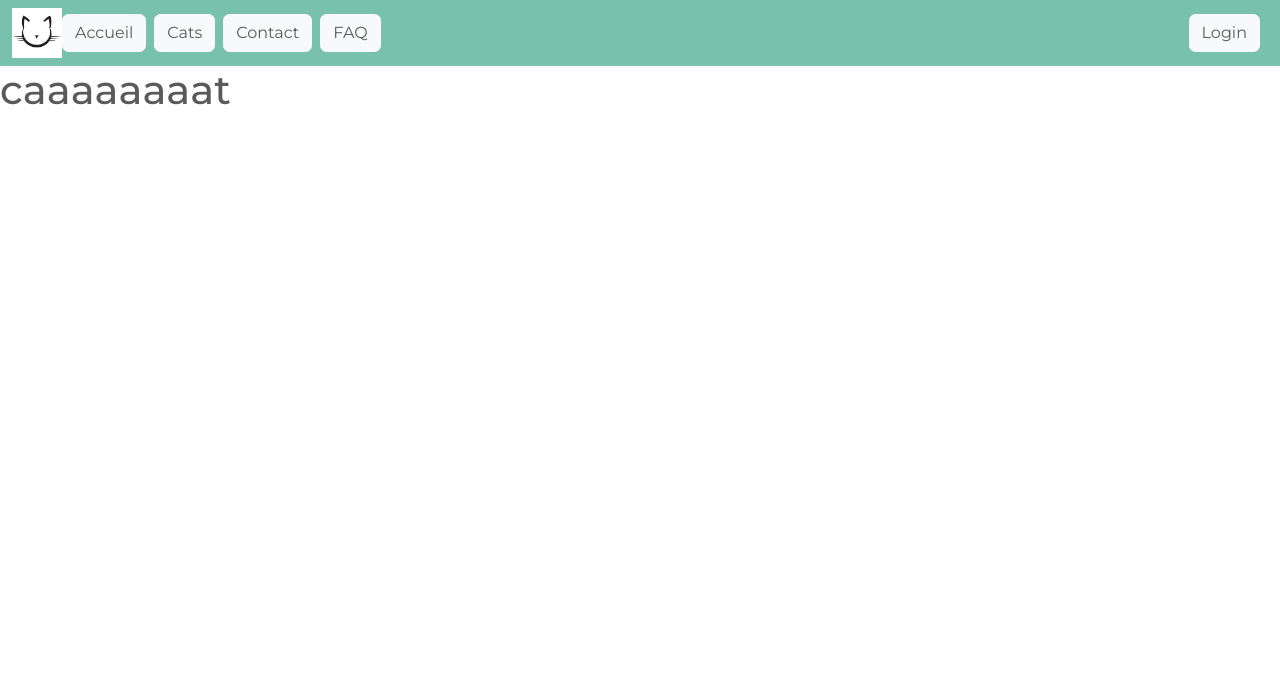
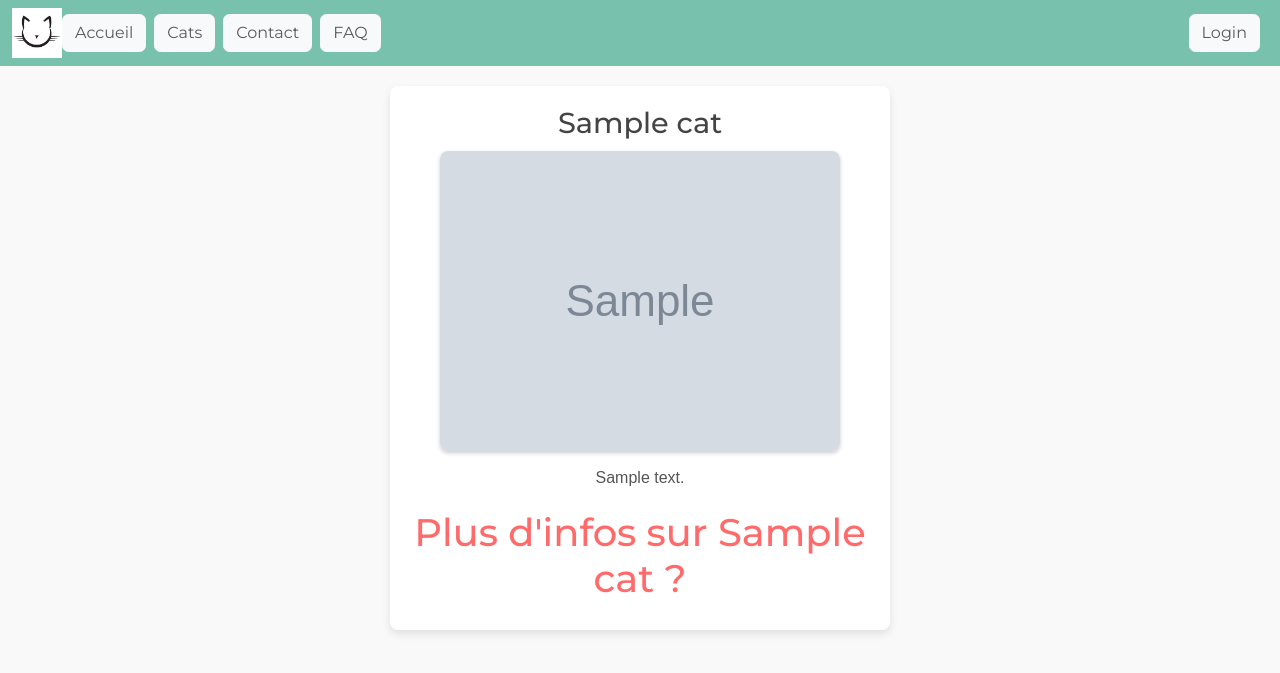
Before and after one commit to 5pierre/rentAcat, a PHP site: template view/rentAcat.php in a window 1280 px wide. Shown: the top 673 px of the page. Run offline with PHP 8.4, Linux system fonts and the light colour scheme; the template is opened without the code that fills it: most values are stand-ins (such as "Sample title", 1, 10 or a date in 2020); grey boxes marked "Sample" are stand-in pictures.

Commit message:
pre final update

```diff
--- a/controller/usersController.php
+++ b/controller/usersController.php
@@ -60,7 +60,7 @@ class usersController
                 $_SESSION['user']['name'] = $user['nom'];
                 $_SESSION['user']['logged_in'] = true;
 
-                header("Location: ?page=guestbook");
+                header("Location: ?page=cat");
             }
             else
             {
--- a/model/catModel.php
+++ b/model/catModel.php
@@ -9,6 +9,11 @@ class catModel
     public function __construct()
     {
         $this->bdd = Bdd::connexion();
+    }
+
+    public function getcats()
+    {
+        return $this->bdd->query("SELECT * FROM cats")->fetchAll(PDO::FETCH_ASSOC);
     }
 
     // public function getmessage()
--- a/view/contact.php
+++ b/view/contact.php
@@ -64,7 +64,7 @@
         <p>Une question ? Un problème ? Une déclaration d'amour pour nos chats ? Nous sommes là pour vous !</p>
         <section class="contact-info">
             <h2>Nous écrire</h2>
-            <p>📧 Email : contact@rentacat.com</p>
+            <p>📧 Email : rentacat@orange.com</p>
             <p>📞 Téléphone : +33 1 23 45 67 89</p>
         </section>
 
--- a/view/header.php
+++ b/view/header.php
@@ -13,7 +13,7 @@
 <nav class="navbar navbar-expand-lg bg-primary" data-bs-theme="dark">
   <div class="container-fluid me-2">
     <a href="?page=acceuil">
-      <img src="images/images.png" alt="logo rent a cat" height="50px">
+      <img src="view/images/images.png" alt="logo rent a cat" height="50px">
     </a>
     <button class="navbar-toggler" type="button" data-bs-toggle="collapse" data-bs-target="#navbarColor01" aria-controls="navbarColor01" aria-expanded="false" aria-label="Toggle navigation">
       <span class="navbar-toggler-icon"></span>
--- a/view/rentAcat.php
+++ b/view/rentAcat.php
@@ -1 +1,69 @@
-<h1>caaaaaaaat</h1>
+<style>body {
+    font-family: Arial, sans-serif;
+    margin: 0;
+    padding: 0;
+    background-color: #f9f9f9;
+    color: #333;
+}
+
+/* Style des cartes de chat */
+.cat-card {
+    background-color: white;
+    margin: 20px auto;
+    padding: 20px;
+    max-width: 500px;
+    border-radius: 8px;
+    box-shadow: 0 4px 8px rgba(0, 0, 0, 0.1);
+    text-align: center;
+}
+
+/* Nom du chat */
+.cat-name {
+    font-size: 1.8em;
+    color: #444;
+    margin-bottom: 10px;
+}
+
+/* Image du chat */
+.cat-image {
+    width: 100%;
+    max-width: 400px;
+    height: auto;
+    border-radius: 8px;
+    box-shadow: 0 2px 4px rgba(0, 0, 0, 0.2);
+    margin-bottom: 15px;
+}
+
+/* Description */
+.cat-description {
+    font-size: 1em;
+    color: #555;
+    margin-bottom: 20px;
+}
+
+/* Lien vers plus d'infos */
+.cat-link a {
+    text-decoration: none;
+    color: #ff6b6b;
+    font-size: 1.2em;
+}
+
+.cat-link a:hover {
+    color: #ff4b4b;
+    text-decoration: underline;
+}
+</style>
+
+
+<?php foreach ($cats as $cat) { ?>
+    <div class="cat-card">
+        <h2 class="cat-name"><?= htmlspecialchars($cat['name']) ?></h2>
+        <img src="<?= htmlspecialchars($cat['image']) ?>" alt="Image de <?= htmlspecialchars($cat['name']) ?>" class="cat-image">
+        <p class="cat-description">
+            <?= nl2br(htmlspecialchars($cat['contenu'])) ?>
+        </p>
+        <h2 class="cat-link">
+            <a href="?page=cat&id=<?= htmlspecialchars($cat['id_cat']) ?>">Plus d'infos sur <?= htmlspecialchars($cat['name']) ?> ?</a>
+        </h2>
+    </div>
+<?php } ?>
```
Also changed, not shown: controller/catController.php (+2 -17 lines), view/images/cat1.jpg (added), view/images/cat2.jpg (added), view/images/cat3.jpg (added), view/images/images.png (renamed from images/images.png).
